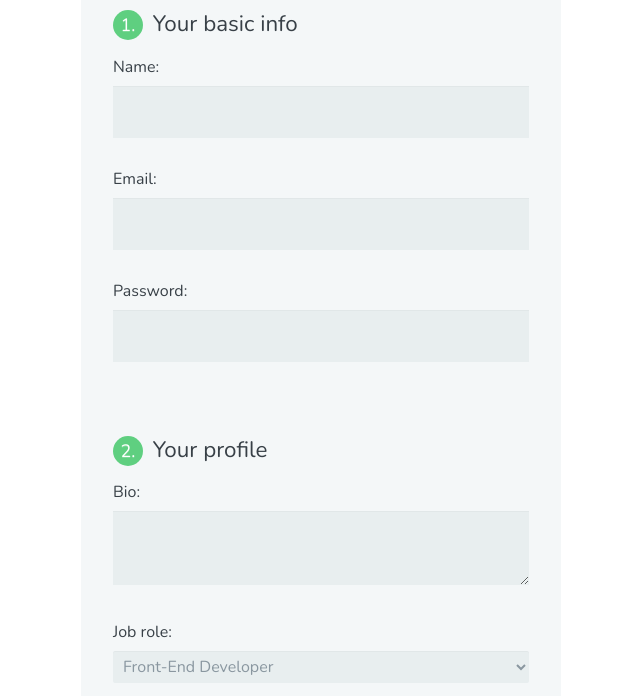
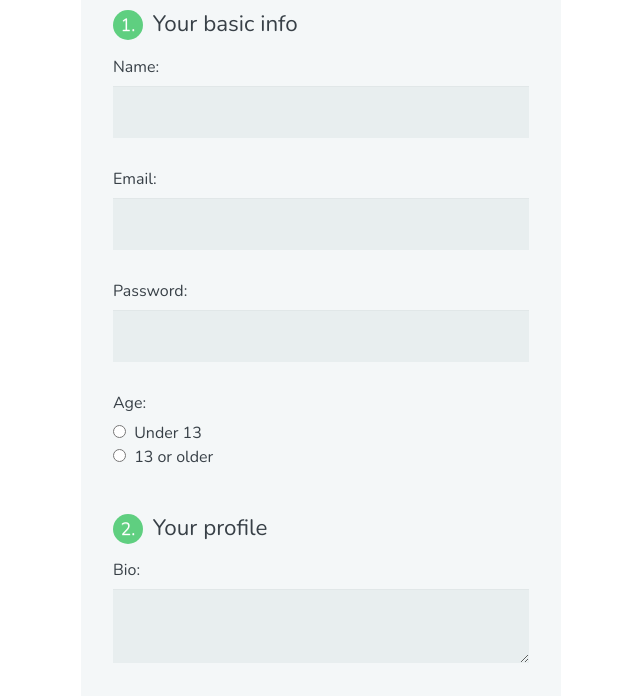
Before and after one commit to AshleyU/Sign-Up-Form, a plain HTML site: page index.html in a window 1280 px wide. Shown: the part 85-781 px from the top of the page, without its empty margins (319-959 px from the left). Drawn offline with nearby package versions, Linux system fonts and the light colour scheme.

Commit message:
Added age radio buttons

```diff
--- a/index.html
+++ b/index.html
@@ -26,6 +26,12 @@
 
             <label for="password">Password:</label>
             <input type="password" id="password" name="user_password">
+
+            <label>Age:</label>
+            <input type="radio" id="under_13" value="under_13" name="user_age">
+            <label for="under_13" class="light">Under 13</label><br>
+            <input type="radio" id="over_13" value="over_13" name="user_age">
+            <label for="over_13" class="light">13 or older</label>
 
         </fieldset>
 
```
